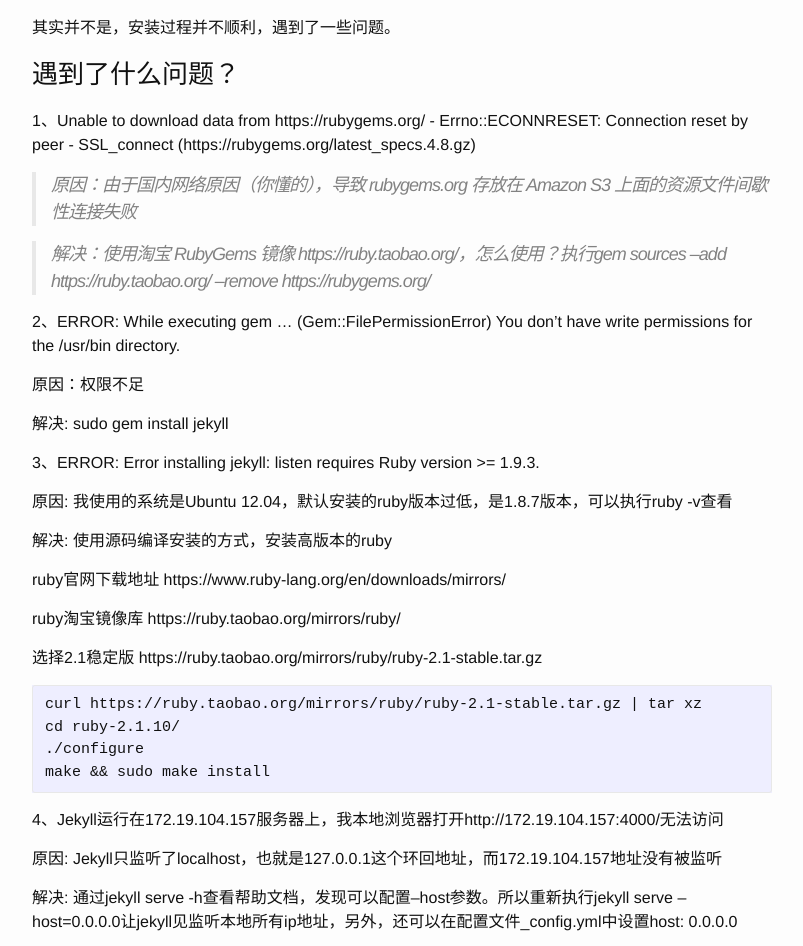
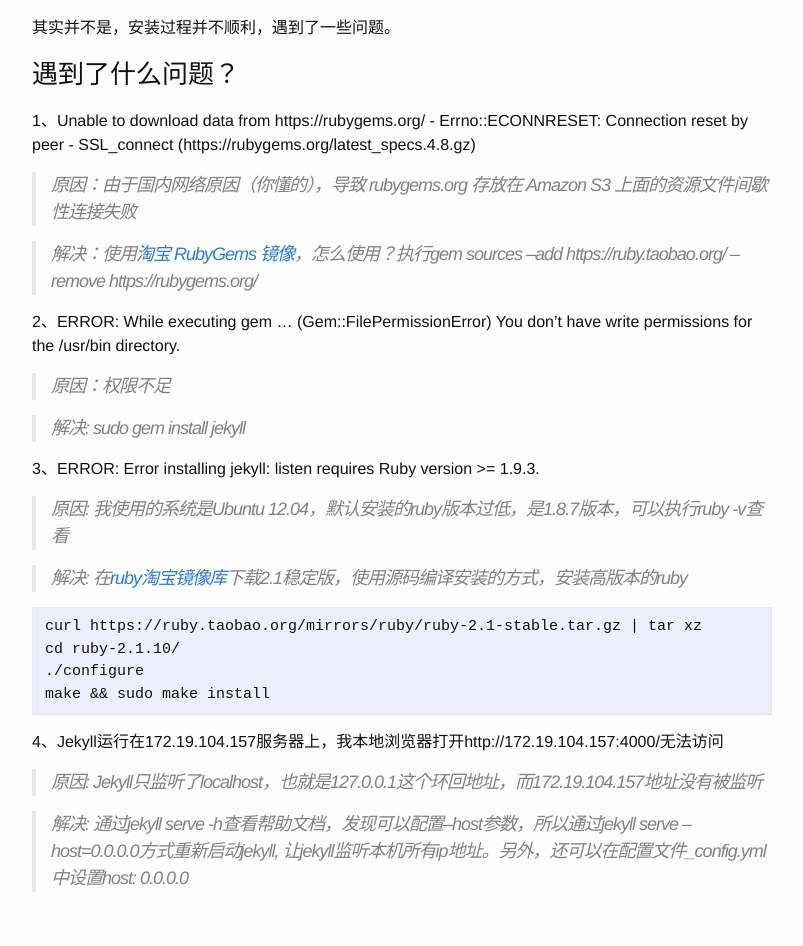
Before and after one commit to liuyixing/liuyixing.github.io, a Jekyll site: the page built from _posts/2016-04-27-how-to-install-jekyll.markdown, in a window 1280 px wide and 1400 px high, scrolled down 225 px. Shown: the part 406-1352 px from the top of the window, without its empty margins (238-1041 px from the left). Built offline with Jekyll 4.4.1, drawn with Linux system fonts in a browser that asks for light colours; comment, search, counter and statistics services are not loaded.

Commit message:
修改文章

```diff
--- a/_posts/2016-04-27-how-to-install-jekyll.markdown
+++ b/_posts/2016-04-27-how-to-install-jekyll.markdown
@@ -14,34 +14,27 @@ categories: jekyll
 
 其实并不是，安装过程并不顺利，遇到了一些问题。
 
-
 ### 遇到了什么问题？
 
 1、Unable to download data from https://rubygems.org/ - Errno::ECONNRESET: Connection reset by peer - SSL_connect (https://rubygems.org/latest_specs.4.8.gz)
 
 > 原因：由于国内网络原因（你懂的），导致 rubygems.org 存放在 Amazon S3 上面的资源文件间歇性连接失败
 
-> 解决：使用淘宝 RubyGems 镜像 https://ruby.taobao.org/，怎么使用？执行gem sources --add https://ruby.taobao.org/ --remove https://rubygems.org/
+> 解决：使用[淘宝 RubyGems 镜像][淘宝 RubyGems 镜像]，怎么使用？执行gem sources --add https://ruby.taobao.org/ --remove https://rubygems.org/
 
 2、ERROR:  While executing gem ... (Gem::FilePermissionError)
     You don't have write permissions for the /usr/bin directory.
 
-原因：权限不足
+> 原因：权限不足
 
-解决: sudo gem install jekyll
+> 解决: sudo gem install jekyll
 
 3、ERROR:  Error installing jekyll:
         listen requires Ruby version >= 1.9.3.
 
-原因: 我使用的系统是Ubuntu 12.04，默认安装的ruby版本过低，是1.8.7版本，可以执行ruby -v查看
+> 原因: 我使用的系统是Ubuntu 12.04，默认安装的ruby版本过低，是1.8.7版本，可以执行ruby -v查看
 
-解决: 使用源码编译安装的方式，安装高版本的ruby
-
-ruby官网下载地址 https://www.ruby-lang.org/en/downloads/mirrors/
-
-ruby淘宝镜像库 https://ruby.taobao.org/mirrors/ruby/
-
-选择2.1稳定版 https://ruby.taobao.org/mirrors/ruby/ruby-2.1-stable.tar.gz
+> 解决: 在[ruby淘宝镜像库][ruby淘宝镜像库]下载2.1稳定版，使用源码编译安装的方式，安装高版本的ruby
 
     curl https://ruby.taobao.org/mirrors/ruby/ruby-2.1-stable.tar.gz | tar xz
     cd ruby-2.1.10/
@@ -50,11 +43,13 @@ ruby淘宝镜像库 https://ruby.taobao.org/mirrors/ruby/
 
 4、Jekyll运行在172.19.104.157服务器上，我本地浏览器打开http://172.19.104.157:4000/无法访问
 
-原因: Jekyll只监听了localhost，也就是127.0.0.1这个环回地址，而172.19.104.157地址没有被监听
+> 原因: Jekyll只监听了localhost，也就是127.0.0.1这个环回地址，而172.19.104.157地址没有被监听
 
-解决: 通过jekyll serve -h查看帮助文档，发现可以配置--host参数。所以重新执行jekyll serve --host=0.0.0.0让jekyll见监听本地所有ip地址，另外，还可以在配置文件_config.yml中设置host: 0.0.0.0
+> 解决: 通过jekyll serve -h查看帮助文档，发现可以配置--host参数，所以通过jekyll serve --host=0.0.0.0方式重新启动jekyll, 让jekyll监听本机所有ip地址。另外，还可以在配置文件_config.yml中设置host: 0.0.0.0
 
 
 [Jekyll官网]: https://jekyllrb.com/
+[淘宝 RubyGems 镜像]: https://ruby.taobao.org/
+[ruby淘宝镜像库]: https://ruby.taobao.org/mirrors/ruby/
 
 [Jekyll快速入门指南]: http://7xtisb.com2.z0.glb.clouddn.com/images/howtoinstalljekyll/installjekyll.jpg
```
